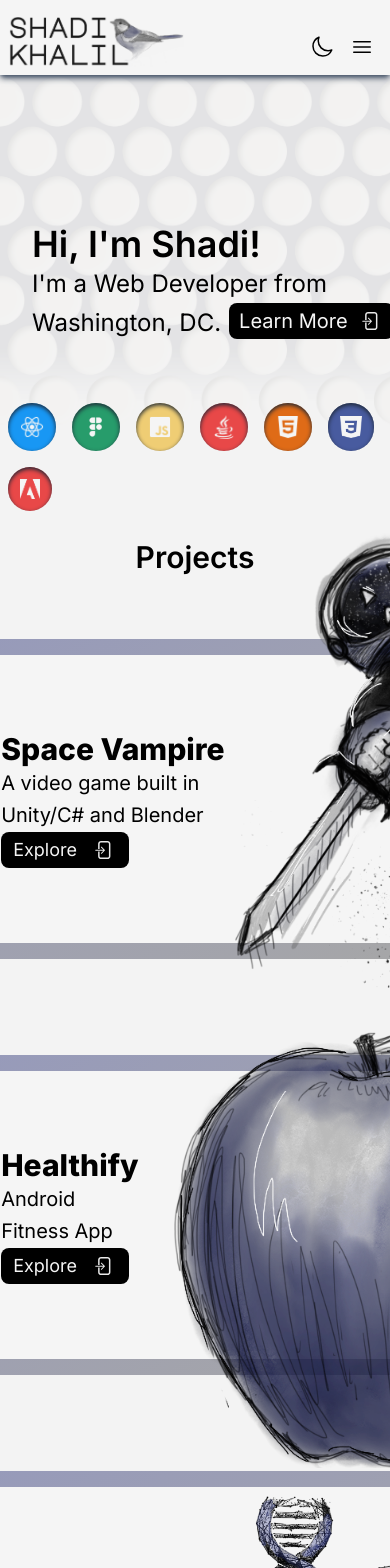
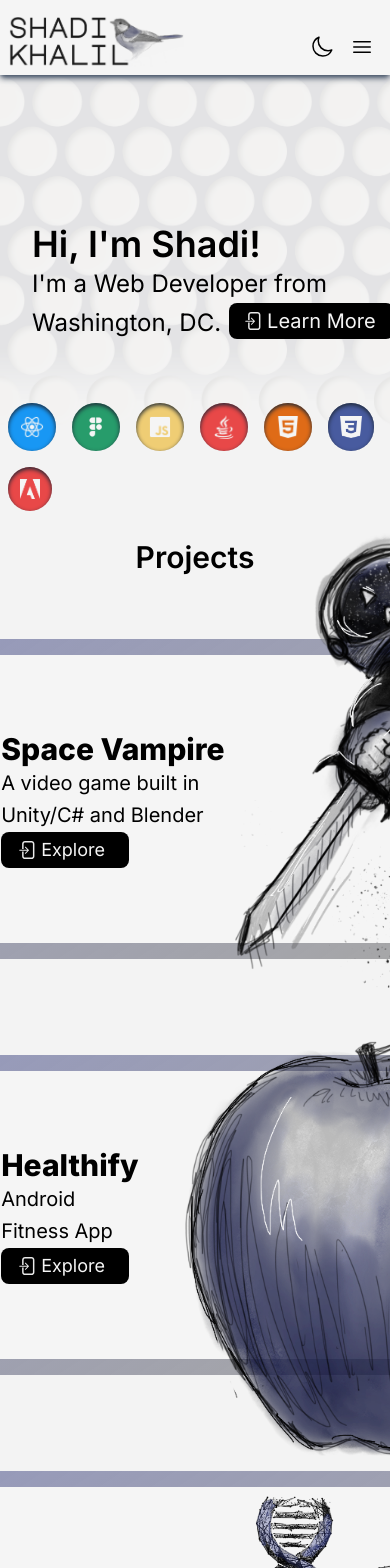
Before and after one commit to smkhalil2/Portfolio, a Next.js app in the folder portfolio/: page / in a window 390 px wide. Shown: the top 1568 px of the page. Built offline with nearby package versions, Linux system fonts and the light colour scheme.

Commit message:
Fade in on scroll with useInView

```diff
--- a/portfolio/package.json
+++ b/portfolio/package.json
@@ -19,6 +19,7 @@
     "postcss": "8.4.27",
     "react": "18.2.0",
     "react-dom": "18.2.0",
+    "react-intersection-observer": "^9.5.2",
     "react-rough-notation": "^1.0.5",
     "react-slideshow-image": "^4.2.1",
     "tailwindcss": "3.3.3"
--- a/portfolio/src/components/Hero.jsx
+++ b/portfolio/src/components/Hero.jsx
@@ -43,7 +43,7 @@ const Hero = ({ darkMode }) => {
             <div className="flex flex-row whitespace-nowrap">
               Washington, DC.
               <Link
-                className="flex px-2 py-4 h-8 w-auto text-xl rounded-lg
+                className="flex pr-4 py-4 h-8 w-auto text-xl rounded-lg
               items-center whitespace-nowrap ml-2
               border-2 border-transparent
               bg-[#000000] text-[#F5F5F5]
@@ -51,8 +51,9 @@ const Hero = ({ darkMode }) => {
               hover:opacity-60 hover:duration-300"
                 href="/about"
               >
+                {learnMoreIcon}
                 Learn More
-                {learnMoreIcon}
+
               </Link>
             </div>
           </div>
--- a/portfolio/src/components/Navbar.jsx
+++ b/portfolio/src/components/Navbar.jsx
@@ -38,13 +38,13 @@ const Navbar = () => {
             {/* primary nav links */}
             <div className="hidden md:flex flex-row items-end z-10">
               <Link
-                className="pt-12 pb-2  px-4 text-md text-[#000000] hover:bg-[#D9D9D9] hover:duration-300 dark:text-[#ededf0] dark:hover:bg-[#D9D9D950] dark:hover:text-[#d9d9d9] dark:hover:duration-300"
+                className="pt-12 pb-2  px-4 text-md text-[#000000] hover:bg-[#29317830] hover:duration-300 dark:text-[#ededf0] dark:hover:bg-[#29317895] dark:hover:text-[#d9d9d9] dark:hover:duration-300"
                 href="/about"
               >
                 About
               </Link>
               <Link
-                className="pt-12 pb-2  px-4 text-md text-[#000000] hover:bg-[#D9D9D9] hover:duration-300 dark:text-[#ededf0] dark:hover:bg-[#D9D9D950] dark:hover:text-[#d9d9d9] dark:hover:duration-300"
+                className="pt-12 pb-2  px-4 text-md text-[#000000] hover:bg-[#29317830] hover:duration-300 dark:text-[#ededf0] dark:hover:bg-[#29317895] dark:hover:text-[#d9d9d9] dark:hover:duration-300"
                 href="/#projects"
               >
                 Projects
@@ -56,7 +56,7 @@ const Navbar = () => {
                 Timeline
               </Link> */}
               <Link
-                className="pt-12 pb-2  px-4 text-md text-[#000000] hover:bg-[#D9D9D9] hover:duration-300 dark:text-[#ededf0] dark:hover:bg-[#D9D9D950] dark:hover:text-[#d9d9d9] dark:hover:duration-300"
+                className="pt-12 pb-2  px-4 text-md text-[#000000] hover:bg-[#29317830] hover:duration-300 dark:text-[#ededf0] dark:hover:bg-[#29317895] dark:hover:text-[#d9d9d9] dark:hover:duration-300"
                 href="/#contact"
               >
                 Contact
--- a/portfolio/src/components/ProjectCard2.jsx
+++ b/portfolio/src/components/ProjectCard2.jsx
@@ -1,5 +1,6 @@
 import Image from "next/image";
 import Link from "next/link";
+import { InView } from "react-intersection-observer";
 
 const learnMoreIcon = (
   <svg
@@ -25,37 +26,64 @@ const learnMoreIcon = (
   </svg>
 );
 
-const ProjectCard = ({title, description, img, img_classes, slides, link}) => {
+const ProjectCard = ({
+  title,
+  description,
+  img,
+  img_classes,
+  slides,
+  link,
+}) => {
+  //   const [containerRef, isVisible] = useElementOnScreen({
+  //     root: null,
+  //     rootMargin: "0px",
+  //     threshold: 1.0,
+  //   });
+
   return (
-    <div className="flex bg-gradient-to-br from-[#29317875] to-[#00000050] dark:from-[#293178] dark:to-[#F5F5F580] lg:w-[70%] w-[100%] h-80 justify-center rounded-lg m-12">
+    <InView className="flex justify-center w-[100%]" threshold={0}>
+        {({inView, ref, entry}) =>(
+      <div ref={ref} className={`flex lg:w-[70%] w-[100%] h-80 justify-center rounded-lg m-12
+    bg-gradient-to-br from-[#29317875] to-[#00000050] dark:from-[#293178] dark:to-[#F5F5F580]
+    ${inView ? 'motion-safe:animate-fadeIn' :''}`} >
         <div className="flex bg-[#F5F5F5] m-4 w-[95%] items-center">
           {/* Text and button */}
           <div className="text-black p-8 w-[70%] relative inset-0 z-20">
             {/* Title */}
-          <h1 className="font-extrabold text-3xl whitespace-nowrap">{title}</h1>
+            <h1 className="font-extrabold text-3xl whitespace-nowrap">
+              {title}
+            </h1>
             {/* Description */}
             <div className="flex flex-col text-xl w-auto text-[#000000] leading-relaxed">
               {description}
 
               {/* Button */}
-          <Link className='flex items-center text-lg rounded-lg
-              px-3 py-1 w-32
+              <Link
+                className="flex items-center text-lg rounded-lg
+            py-1 w-32
             bg-[#000000] text-[#F5F5F5]
-              hover:opacity-60'
-              href={link} target="_blank"
-              rel="noopener noreferrer">
+            hover:opacity-60"
+                href={link}
+                target="_blank"
+                rel="noopener noreferrer"
+              >
+                {learnMoreIcon}
                 Explore
-            {learnMoreIcon}
               </Link>
             </div>
           </div>
           {/* Image */}
-        <Image className={`${img_classes} w-auto`} src={img} width={1200} height={1200}/>
+          <Image
+            className={`${img_classes} w-auto`}
+            src={img}
+            width={1200}
+            height={1200}
+          />
         </div>
         {/* Details Overlay */}
       </div>
-
-
+      )}
+    </InView>
   );
 };
 
--- a/portfolio/src/components/data.js
+++ b/portfolio/src/components/data.js
@@ -16,7 +16,7 @@ export const projectData = [
         description: "Android Fitness App",
         gitHubLink: 'https://youtu.be/U42hCzOBTfI',
         img: '/images/projects/sketches/healthify.png',
-        img_classes: 'scale-100',
+        img_classes: 'scale-95',
         slides: '/images/projects/healthify.png'
     },
     {
--- a/portfolio/tailwind.config.js
+++ b/portfolio/tailwind.config.js
@@ -25,8 +25,20 @@ module.exports = {
         'css-blue': '#2565AE',
         'node-green': "#68A063",
         'figma-green': "#00d47b"
-      }
+      },
+      animation: {
+        fadeIn: "fadeIn 700ms ease-in forwards"
+      },
+      keyframes: {
+        fadeIn: {
+          "0%" : {opacity: 0},
+          "100%": {opacity: 1}
+        },
+      },
     },
+  },
+  variants: {
+    animation: ["motion-safe"]
   },
   plugins: [],
   // safelist: {
```
Also changed, not shown: 1 other file (tests, documents, lock files or other folders). Lines whose indentation alone changed are shown as unchanged.
